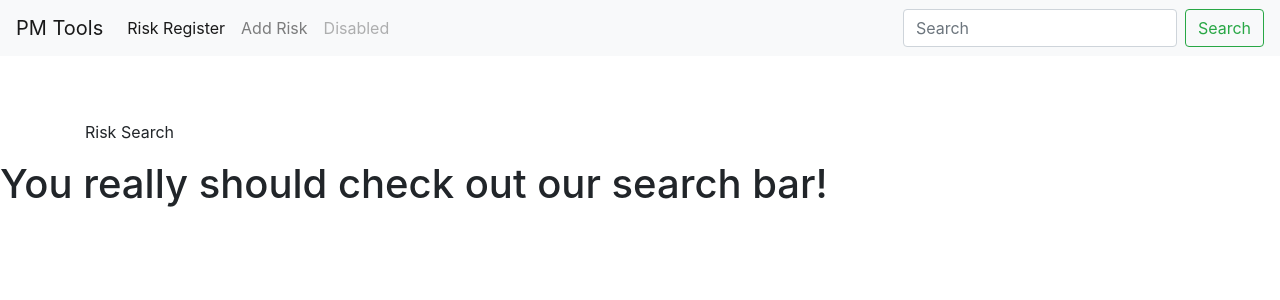
After one commit to robinmatth/test_project, a Django app: page /search_risks/ in a window 1280 px wide. The commit adds this page. Shown: the top 300 px of the page. Run offline with Django 4.2, Linux system fonts and the light colour scheme; parts of the project's set-up code (start-up, migrations or seed data) failed here and were passed over; some libraries are stand-ins or nearby versions.

Commit message:
added base search functionality of the risks model

```diff
--- a/myproject/myproject/urls.py
+++ b/myproject/myproject/urls.py
@@ -21,6 +21,7 @@ urlpatterns = [
     path('', views.index, name="index"),
     path('risk_register/', views.risk_register, name="risk_register"),
     path('add_risks/', views.add_risks, name="add_risks"),
+    path('search_risks/', views.search_risks, name="search_risks"),
     path('risk_register/<int:id>/', views.risk_details, name="risk_details"),
     path('delete_risk/<int:id>/', views.delete_risk, name="delete_risk"),
     path('export_csv', views.export_csv, name='export-csv'),
--- a/myproject/risk_register/templates/base.html
+++ b/myproject/risk_register/templates/base.html
@@ -30,8 +30,9 @@
       <a class="nav-link disabled" href="#">Disabled</a>
     </li>
   </ul>
-  <form class="form-inline my-2 my-lg-0">
-    <input class="form-control mr-sm-2" type="search" placeholder="Search" aria-label="Search">
+  <form class="form-inline my-2 my-lg-0" method=POST action="{% url 'search_risks' %}">
+    {% csrf_token %}
+    <input class="form-control mr-sm-2" type="search" placeholder="Search" aria-label="Search" name="searched">
     <button class="btn btn-outline-success my-2 my-sm-0" type="submit">Search</button>
   </form>
 </div>
--- /dev/null
+++ b/myproject/risk_register/templates/search_risks.html
@@ -0,0 +1,25 @@
+{% extends 'base.html' %}
+{% load static %}
+{% block content %}
+
+<body>
+  <br>
+  <br>
+  <p></p>
+<div class="container">
+  <p>Risk Search</p>
+</div>
+
+{% if searched %}
+  <h2>You searched for {{ searched }}</h2>
+  {% for risk in risks %}
+    {{ risk.risk_description }}
+  {% endfor %}
+  {% else %}
+  <h1>You really should check out our search bar!</h1>
+{% endif %}
+
+  </body>
+</html>
+
+{% endblock content %}
--- a/myproject/risk_register/urls.py
+++ b/myproject/risk_register/urls.py
@@ -6,6 +6,7 @@ from risk_register.views import index
 urlpatterns = [
     path('risk_register', views.risk_register, name='risk_register'),
     path('add_risks', views.add_risks, name='add_risks'),
+    path('search_risks', views.search_risks, name='search_risks'),
     path('risk_register/<int:id>/',views.risk_details,name='risk_details'),
     path('/<int:id>/',views.delete_risk,name='delete_risk'),
     path('export_csv', views.export_csv, name='export-csv'),
--- a/myproject/risk_register/views.py
+++ b/myproject/risk_register/views.py
@@ -39,6 +39,16 @@ def delete_risk(request, id):
     items_list.delete()
     return redirect('risk_register')
 
+def search_risks(request):
+    if request.method == "POST":
+        searched = request.POST['searched']
+        risks = Risks.objects.filter(risk_description__contains=searched)
+        return render (request,"search_risks.html",
+        {'searched':searched, 'risks':risks})
+    else:
+
+        return render (request,"search_risks.html",{})
+
 def risk_details(request,id):
     items_list = Risks.objects.get(pk=id)
     context = {
```
